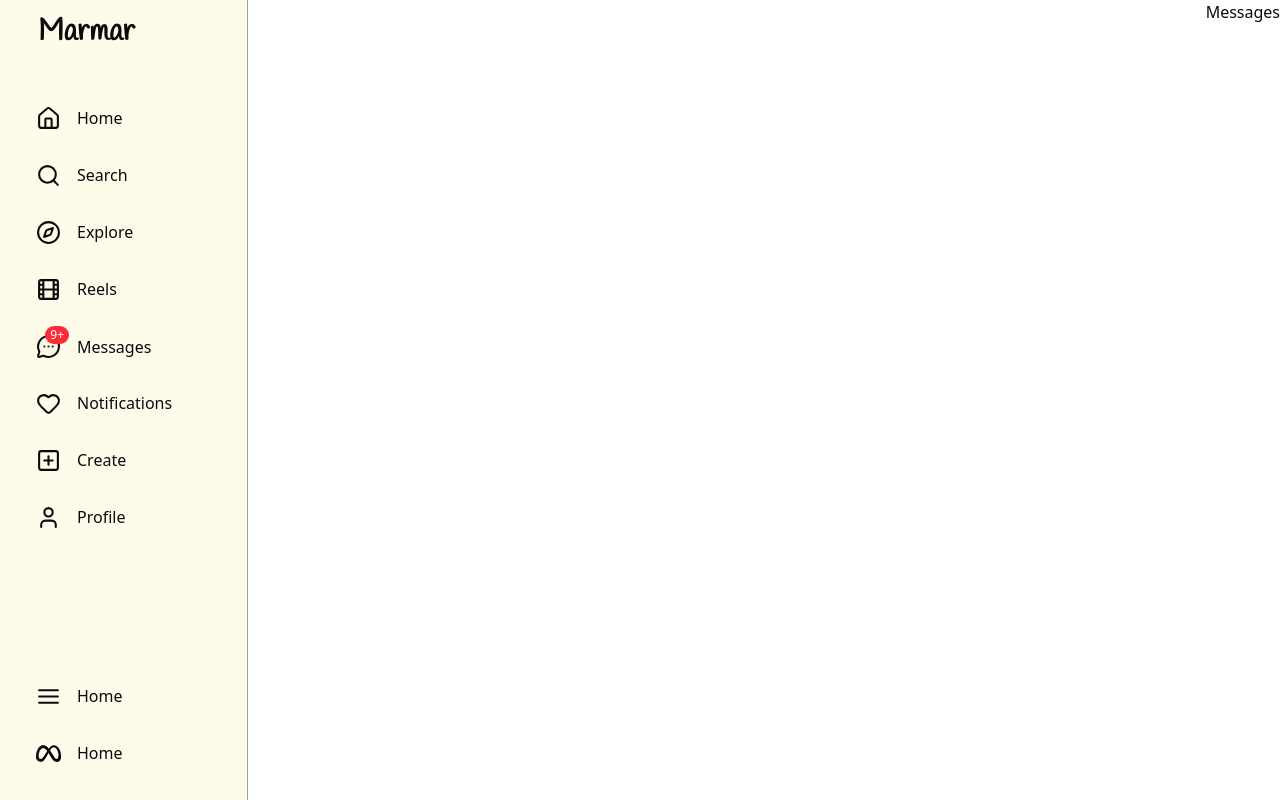
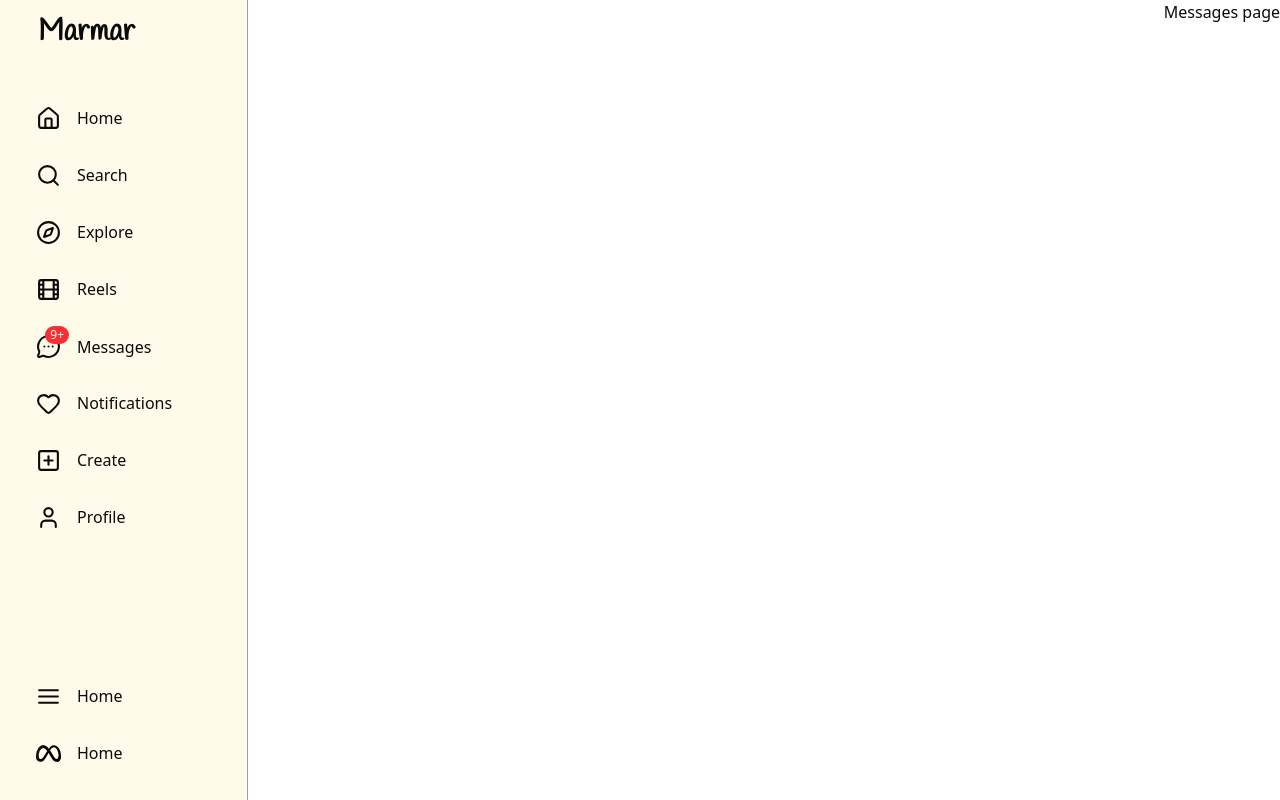
Before and after one commit to IkhMoh/Marmar, a Next.js app: page /direct in a window 1280 px wide. Built offline with nearby package versions, Linux system fonts and the light colour scheme; no server answers.

Commit message:
adding the message page

```diff
--- a/src/app/(main)/direct/page.tsx
+++ b/src/app/(main)/direct/page.tsx
@@ -1,7 +1,9 @@
 import React from "react";
 
 const page = () => {
-  return <div>Messages</div>;
+  return <div>Messages
+    page
+  </div>;
 };
 
 export default page;
```
